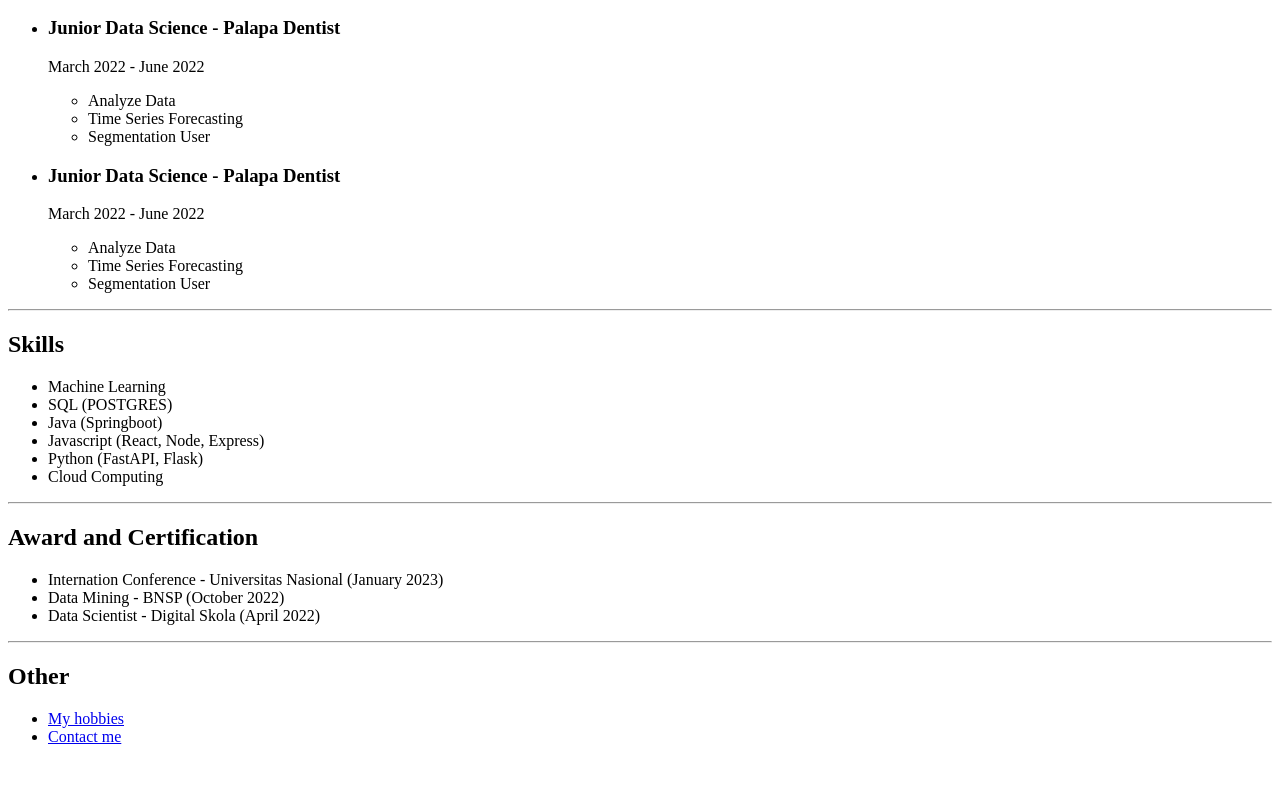
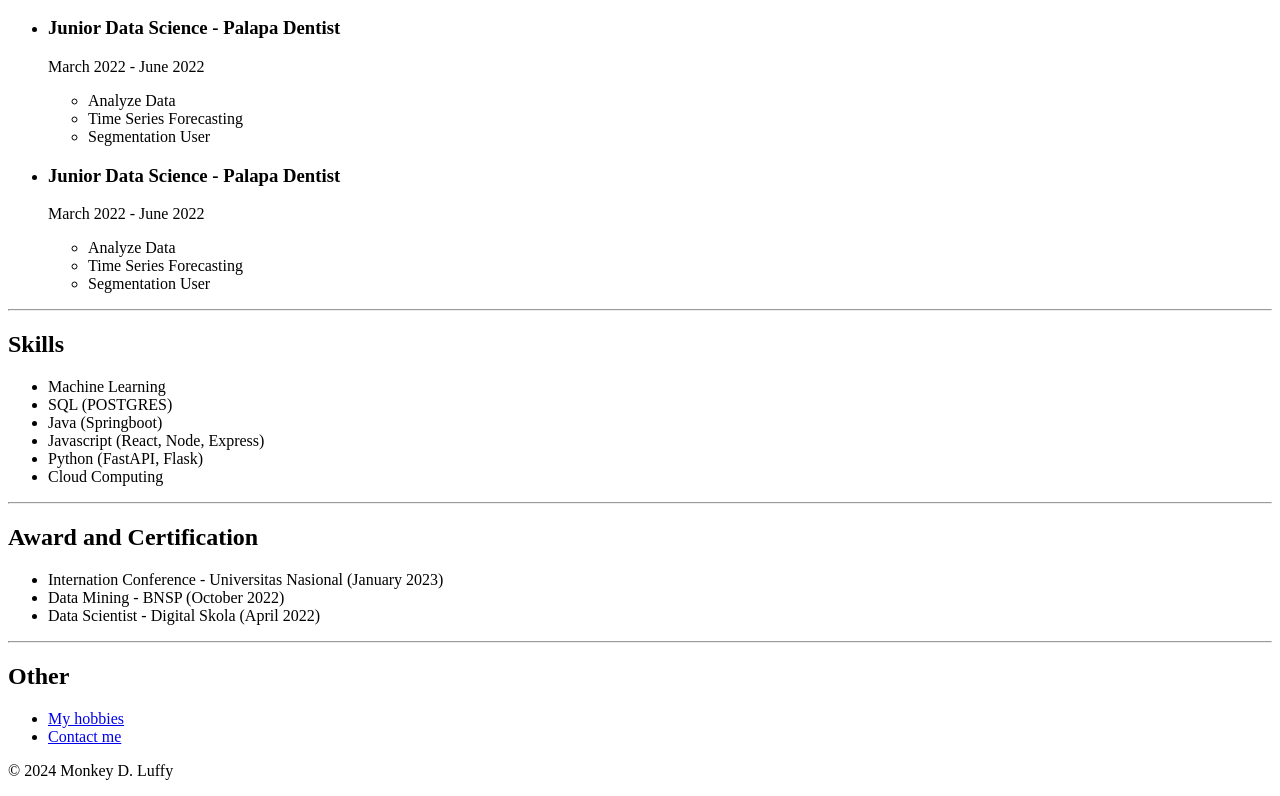
Before and after one commit to Masiyonice/test-cv, a plain HTML site: page index.html in a window 1280 px wide. Shown: the part 557-1353 px from the top of the page. Before the commit the page ends 1319 px from the top, so only its background shows below. Drawn offline with Linux system fonts and the light colour scheme.

Commit message:
[UPDATE] simple CV

```diff
--- a/index.html
+++ b/index.html
@@ -72,5 +72,8 @@
         <a href="Contact.html"> Contact me</a>
       </li>
     </ul>
+    <footer>
+      <p>© 2024 Monkey D. Luffy</p>
+    </footer>
   </body>
 </html>
```
